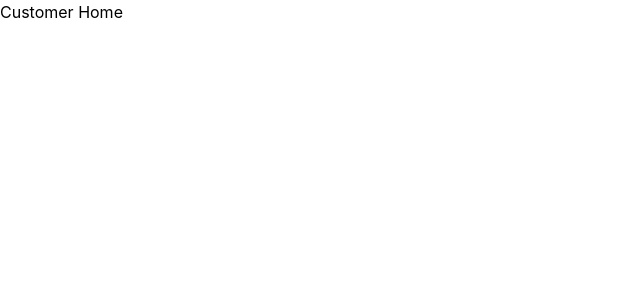
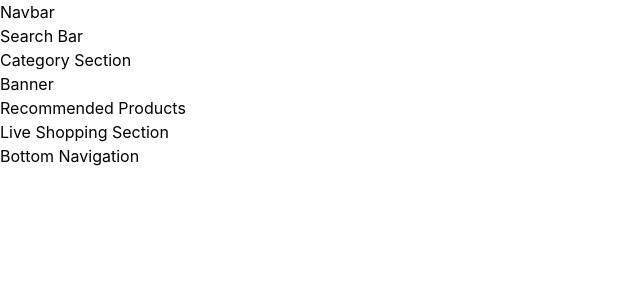
Before and after one commit to muskankohli3/myntra-growth-engine, a React (Vite) app in the folder client/: page /customer/home in a window 1280 px wide. Shown: the top 300 px of the page, without its empty margins (0-640 px from the left). Built offline with nearby package versions, Linux system fonts and the light colour scheme.

Commit message:
Create customer home component structure

```diff
--- /dev/null
+++ b/client/src/components/customer/Banner.jsx
@@ -0,0 +1,5 @@
+function Banner() {
+  return <div>Banner</div>;
+}
+
+export default Banner;
--- /dev/null
+++ b/client/src/components/customer/BottomNavigation.jsx
@@ -0,0 +1,5 @@
+function BottomNavigation() {
+  return <div>Bottom Navigation</div>;
+}
+
+export default BottomNavigation;
--- /dev/null
+++ b/client/src/components/customer/CategorySection.jsx
@@ -0,0 +1,5 @@
+function CategorySection() {
+  return <div>Category Section</div>;
+}
+
+export default CategorySection;
--- /dev/null
+++ b/client/src/components/customer/LiveShoppingSection.jsx
@@ -0,0 +1,5 @@
+function LiveShoppingSection() {
+  return <div>Live Shopping Section</div>;
+}
+
+export default LiveShoppingSection;
--- /dev/null
+++ b/client/src/components/customer/Navbar.jsx
@@ -0,0 +1,5 @@
+function Navbar() {
+  return <div>Navbar</div>;
+}
+
+export default Navbar;
--- /dev/null
+++ b/client/src/components/customer/RecommendedProducts.jsx
@@ -0,0 +1,5 @@
+function RecommendedProducts() {
+  return <div>Recommended Products</div>;
+}
+
+export default RecommendedProducts;
--- /dev/null
+++ b/client/src/components/customer/SearchBar.jsx
@@ -0,0 +1,5 @@
+function SearchBar() {
+  return <div>Search Bar</div>;
+}
+
+export default SearchBar;
--- a/client/src/pages/CustomerHome.jsx
+++ b/client/src/pages/CustomerHome.jsx
@@ -1,5 +1,23 @@
+import Navbar from "../components/customer/Navbar";
+import SearchBar from "../components/customer/SearchBar";
+import CategorySection from "../components/customer/CategorySection";
+import Banner from "../components/customer/Banner";
+import RecommendedProducts from "../components/customer/RecommendedProducts";
+import LiveShoppingSection from "../components/customer/LiveShoppingSection";
+import BottomNavigation from "../components/customer/BottomNavigation";
+
 function CustomerHome() {
-  return <h1>Customer Home</h1>;
+  return (
+    <div>
+      <Navbar />
+      <SearchBar />
+      <CategorySection />
+      <Banner />
+      <RecommendedProducts />
+      <LiveShoppingSection />
+      <BottomNavigation />
+    </div>
+  );
 }
 
 export default CustomerHome;
```
